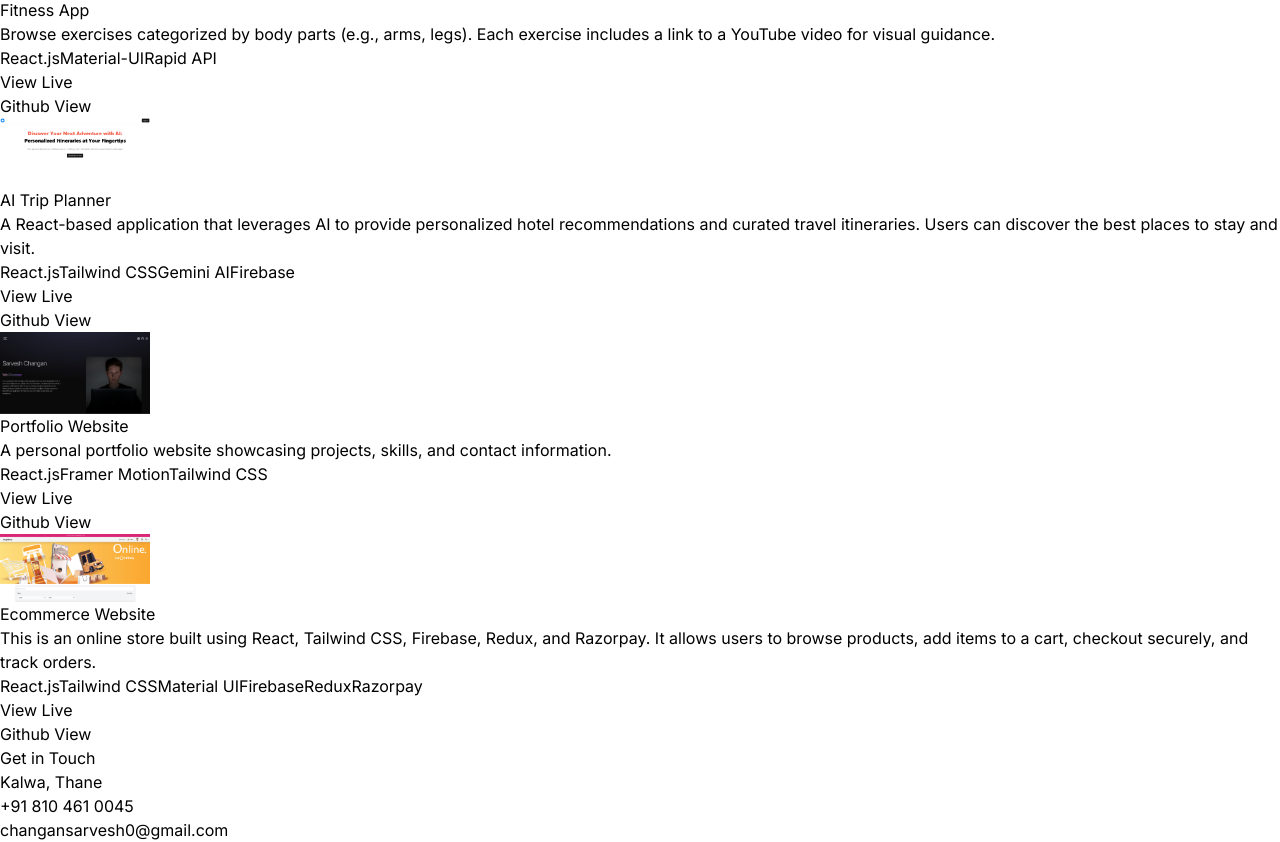
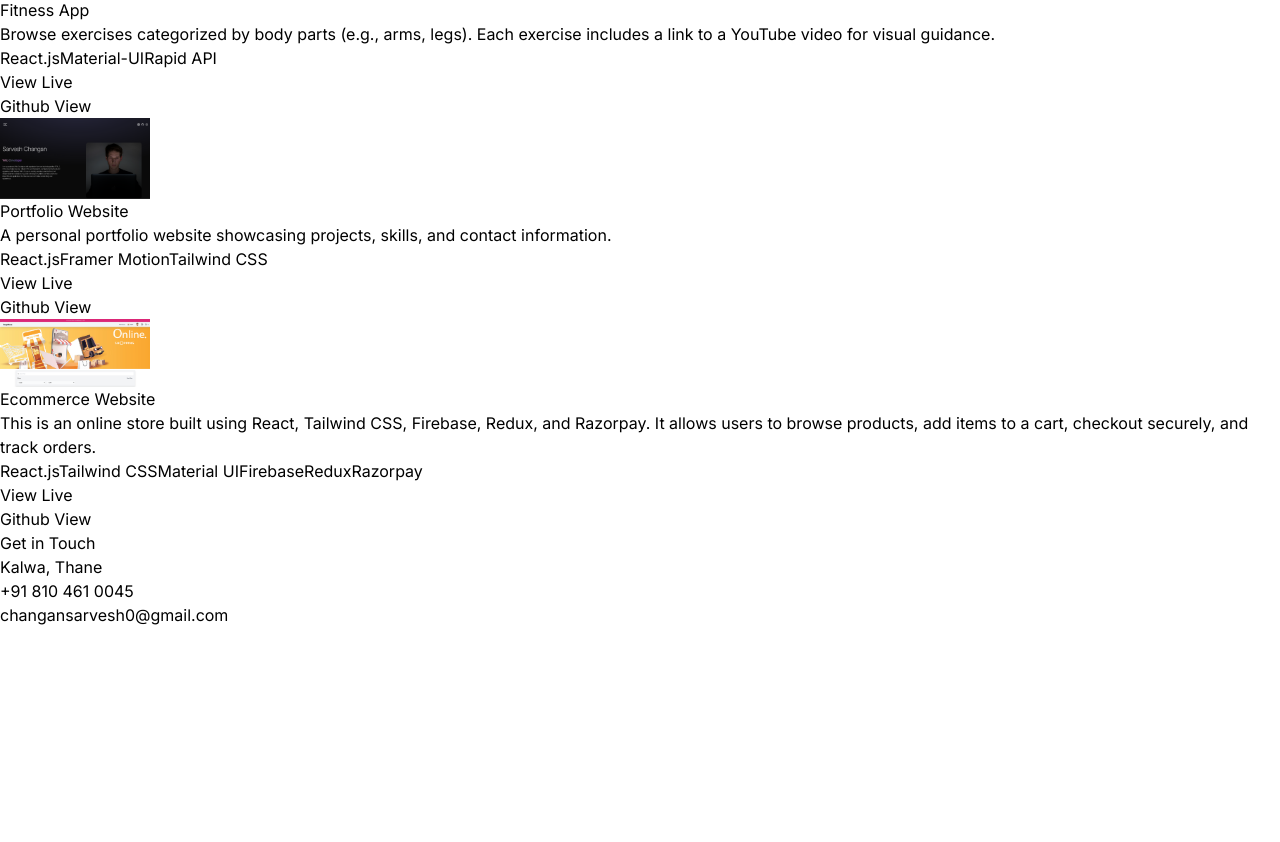
Before and after one commit to Sarvesh-Changan/Portfilo, a React (Vite) app: page / in a window 1280 px wide. Shown: the part 1916-2758 px from the top of the page. After the commit the page ends 2543 px from the top, so only its background shows below. Built offline with nearby package versions, Linux system fonts and the light colour scheme.

Commit message:
Update index.js

```diff
--- a/src/constants/index.js
+++ b/src/constants/index.js
@@ -39,15 +39,6 @@ export const PROJECTS = [
     githubLink: 'https://github.com/Sarvesh-Changan/Fitness-app',
   },
   {
-    title: "AI Trip Planner",
-    image: project2,
-    description:
-      "A React-based application that leverages AI to provide personalized hotel recommendations and curated travel itineraries. Users can discover the best places to stay and visit.",
-    technologies: ["React.js", "Tailwind CSS", "Gemini AI", "Firebase"],
-    ViewLink: 'https://trip-planner-ai-six.vercel.app',
-    githubLink: 'https://github.com/Sarvesh-Changan/trip-planner-ai',
-  },
-  {
     title: "Portfolio Website",
     image: project3,
     description:
```
